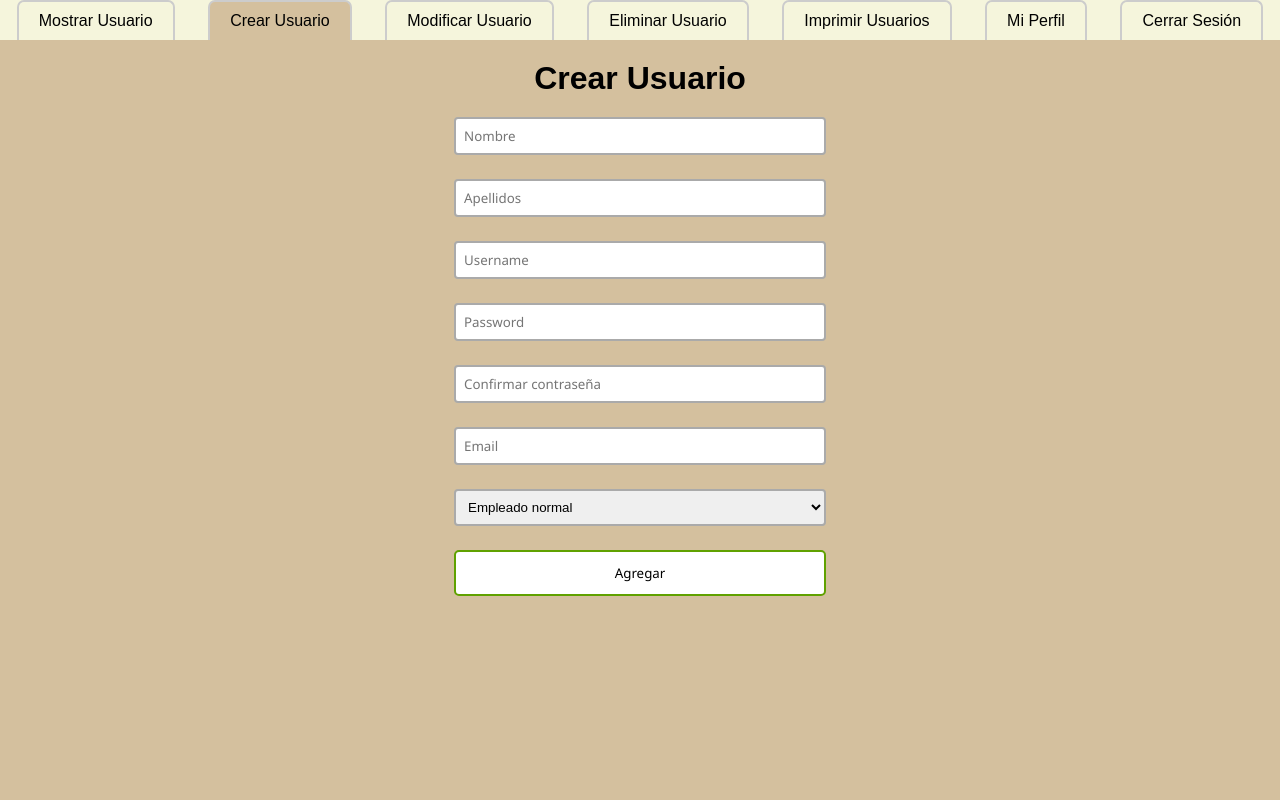
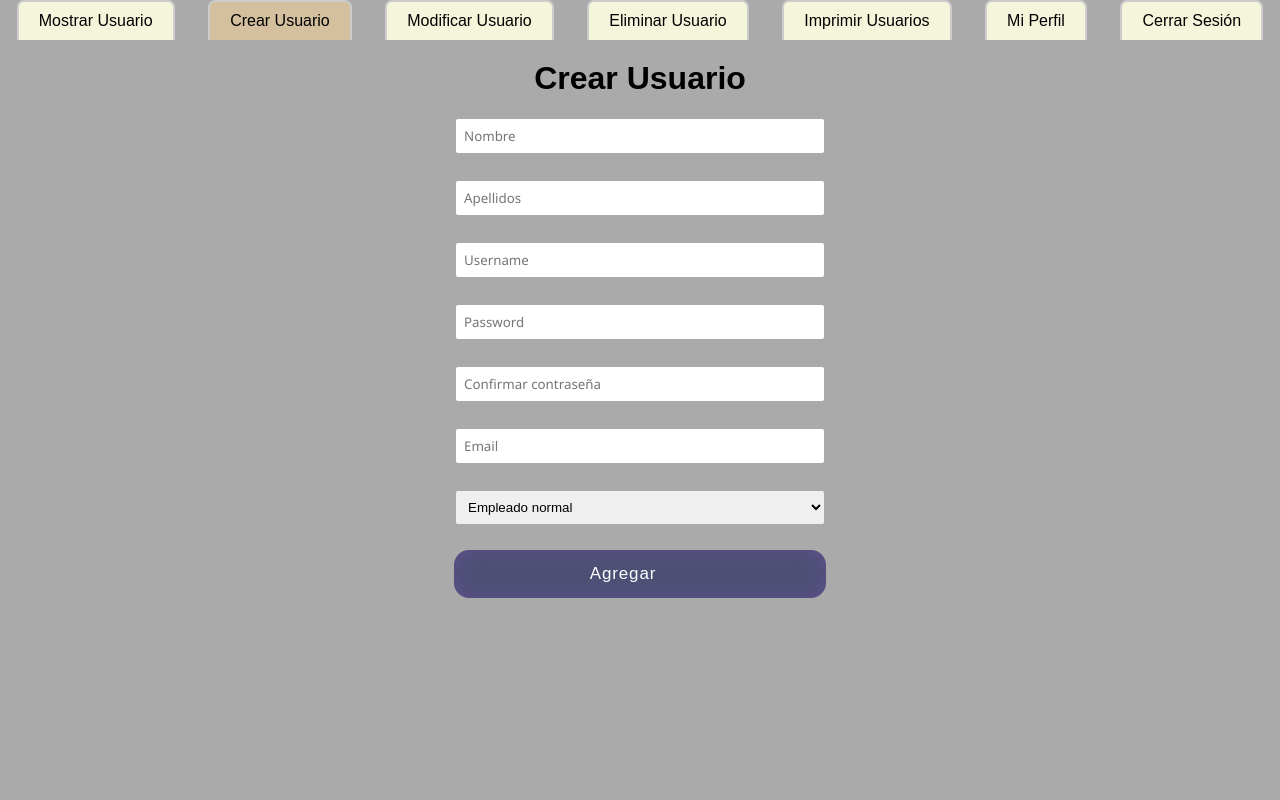
Before and after one commit to Roosendo/crud-php, a PHP site: page /pages/users/createUser.php in a window 1280 px wide. Run offline with PHP 8.4, Linux system fonts and the light colour scheme; a user stored in the database is signed in; data comes from the database, SQL or seed files in the repository.

Commit message:
cambio 2 colores

```diff
--- a/assets/css/mainPage.css
+++ b/assets/css/mainPage.css
@@ -50,7 +50,8 @@ table {
 }
 
 th {
-  background-color: #3498db;
+  background-color: #2e2e2e;
+  color: white;
 }
 
 th, td {
@@ -64,7 +65,7 @@ tr:nth-child(even) {
 }
 
 tr:nth-child(odd) {
-  background-color: #e5e5e5;
+  background-color: rgb(199, 189, 217);
 }
 
 .users-table--edit {
--- a/assets/css/miestilo.css
+++ b/assets/css/miestilo.css
@@ -50,20 +50,37 @@ select {
 	box-shadow: 0 0 6px 0 dodgerBlue;
 }
 
+#dashboard {
+	background-color: #aaa;
+}
+
+.content {
+	background-color: #aaa;
+}
+
 .users-form form input[type='submit'] {
-	border: none;
-	padding: 12px 50px;
-	text-decoration: none;
-	transition-duration: 0.4s;
-	cursor: pointer;
-	border-radius: 5px;
-	background-color: white;
-	color: black;
-	border: 2px solid #60a100;
+	background: #4d5074;
+  color: white;
+  align-items: center;
+  font-family: inherit;
+  padding: 0.45em;
+  padding-left: 1.0em;
+  font-size: 17px;
+  font-weight: 500;
+  border-radius: 0.9em;
+  border: none;
+  letter-spacing: 0.05em;
+  display: flex;
+  align-items: center;
+  box-shadow: inset 0 0 1.6em -0.6em #714da6;
+  overflow: hidden;
+  position: relative;
+  height: 2.8em;
+  padding-right: 3em;
 }
 
 .users-form form input[type='submit']:hover {
-	background-color: #60a100;
+	background-color: #2e2e2e;
 	color: white;
 }
 
@@ -95,6 +112,7 @@ table th {
 	text-align: center;
 	font-weight: bold;
 }
+
 .users-table--delete {
 	background: #b11e1e;
 	padding: 6px;
```
